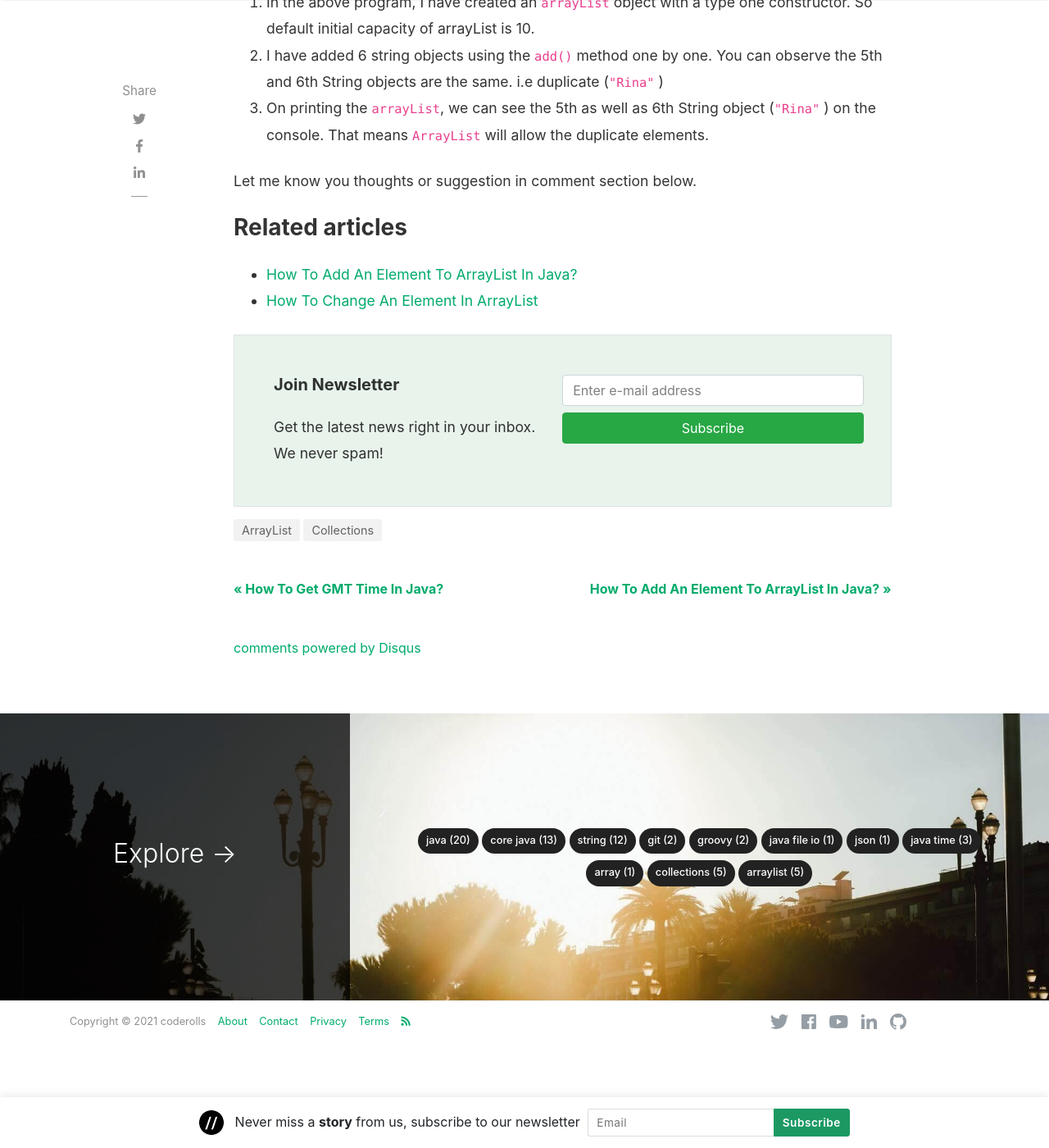
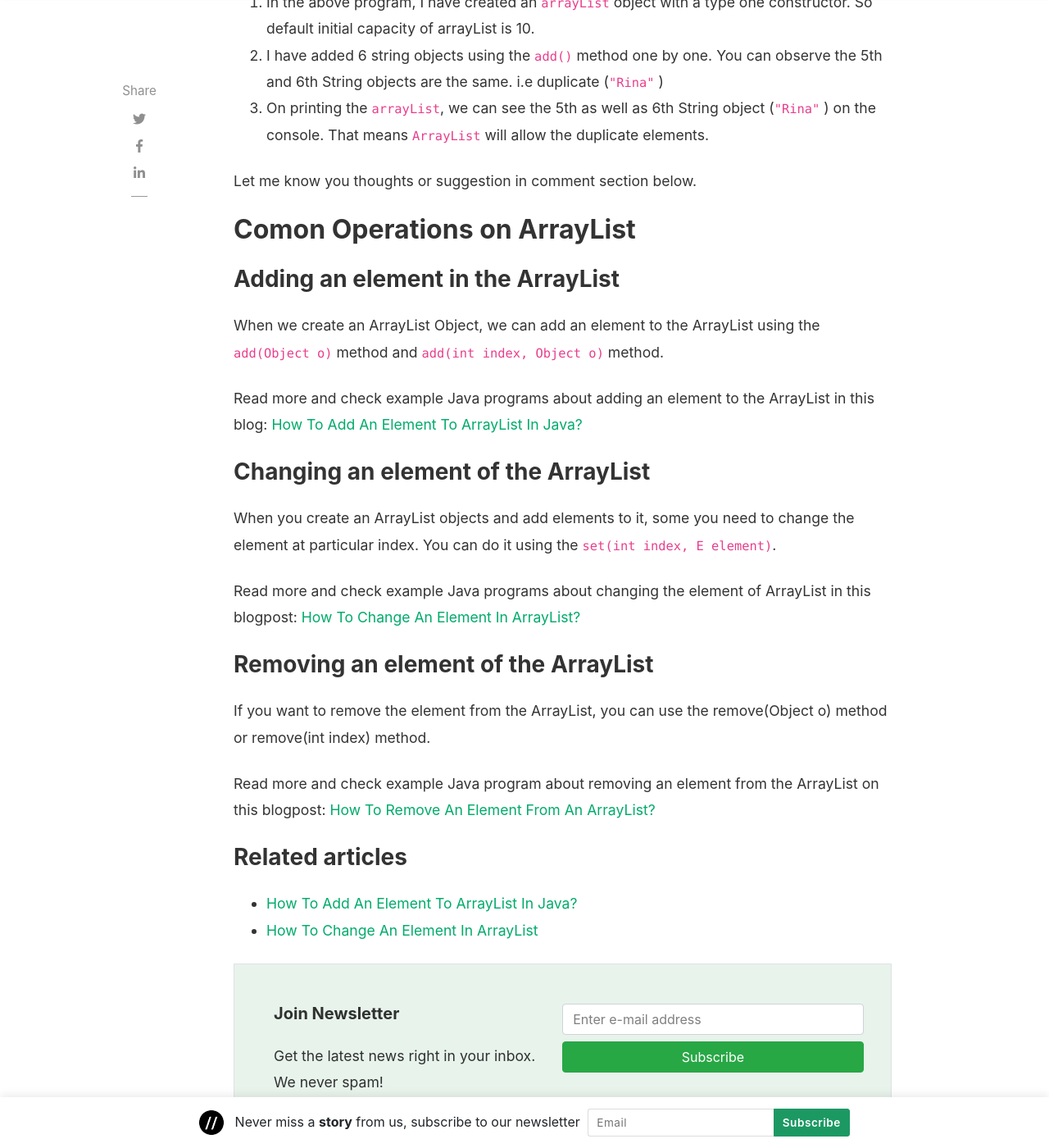
Before and after one commit to coderolls/coderolls-blog, a Jekyll site: the page built from _posts/collections/arraylist/2021-11-24-arraylist-in-java.md, in a window 1280 px wide and 1400 px high, scrolled down 4633 px. Shown: the whole window at 82% size. Built offline with Jekyll 4.4.1, drawn with Linux system fonts in a browser that asks for light colours; nearby versions of some CDN libraries; comment, search, counter and statistics services are not loaded.

Commit message:
Update blogpost - arraylist in java

```diff
--- a/_posts/collections/arraylist/2021-11-24-arraylist-in-java.md
+++ b/_posts/collections/arraylist/2021-11-24-arraylist-in-java.md
@@ -154,6 +154,26 @@ public class ArrayListDuplicate {
 
 Let me know you thoughts or suggestion in comment section below.
 
+## Comon Operations on ArrayList
+
+### Adding an element in the ArrayList
+
+When we create an ArrayList Object, we can add an element to the ArrayList using the `add(Object o)` method and `add(int index, Object o)` method.
+
+Read more and check example Java programs about adding an element to the ArrayList in this blog: [How To Add An Element To ArrayList In Java?](https://coderolls.com/add-element-in-arraylist/)
+
+### Changing an element of the ArrayList
+
+When you create an ArrayList objects and add elements to it, some you need to change the element at particular index. You can do it using the `set(int index, E element)`.
+
+Read more and check example Java programs about changing the element of ArrayList in this blogpost: [How To Change An Element In ArrayList?](https://coderolls.com/change-element-in-arraylist/)
+
+### Removing an element of the ArrayList
+
+If you want to remove the element from the ArrayList, you can use the remove(Object o) method or remove(int index) method.
+
+Read more and check example Java program about removing an element from the ArrayList on this blogpost: [How To Remove An Element From An ArrayList?](http://coderolls.com/remove-element-from-arraylist/)
+
 ### Related articles
 
 - [How To Add An Element To ArrayList In Java?](https://coderolls.com/add-element-in-arraylist/)
```
